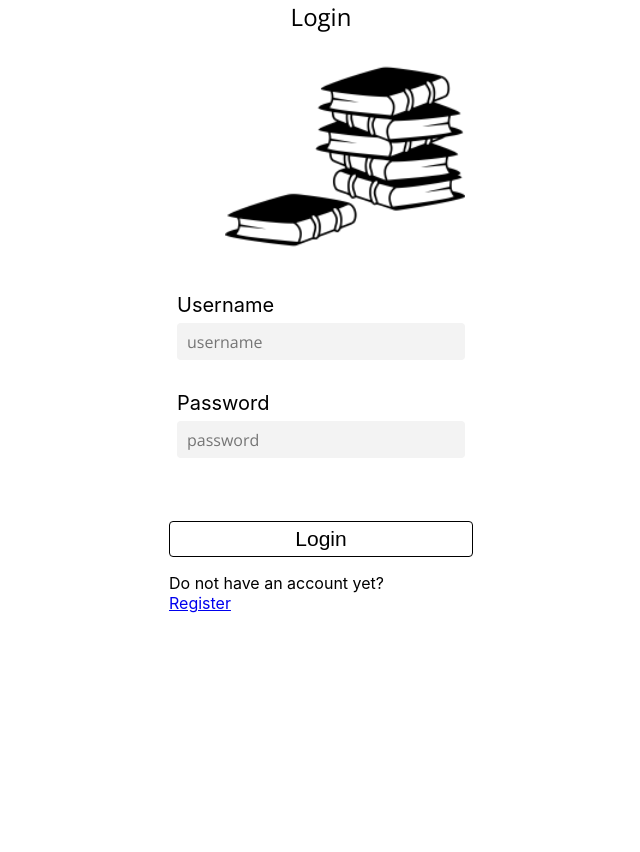
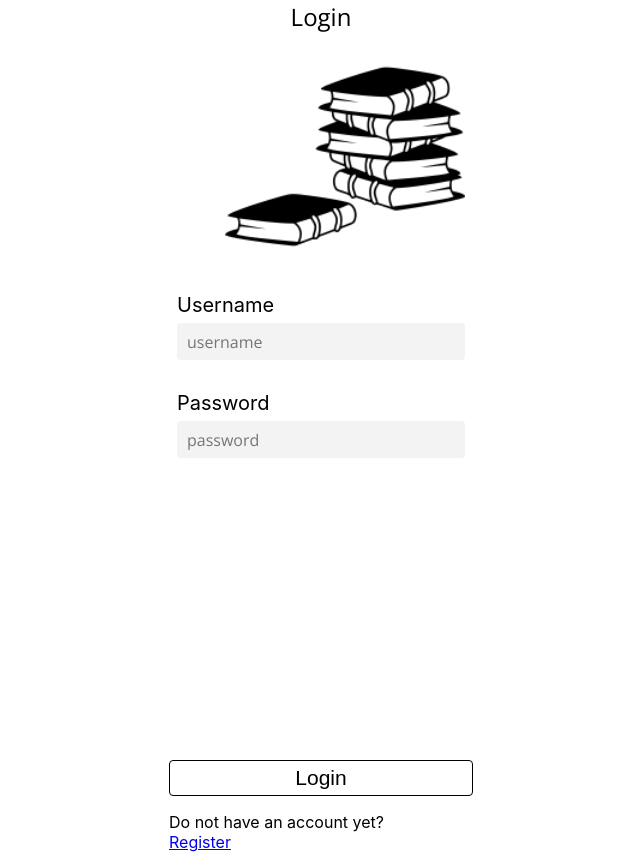
Before and after one commit to ynechaieva/React_BooksClub, a React (Create React App) app: page / in a window 1280 px wide. Shown: the whole page, without its empty margins (319-959 px from the left). Before the commit the page ends 800 px from the top, so only its background shows below. Built offline with nearby package versions, Linux system fonts and the light colour scheme; data requests are answered from the project's data file.

Commit message:
add stylr for footer

```diff
--- a/src/components/footer.js
+++ b/src/components/footer.js
@@ -1,7 +1,7 @@
 import React from "react";
 
 const Footer = () => {
-  return <div className="footer">FOOTER</div>;
+  return <div className="footer">@Copyright Yevheniia Nechaieva, 2020</div>;
 };
 
 export { Footer };
--- a/src/views/archive.js
+++ b/src/views/archive.js
@@ -32,7 +32,7 @@ class Archive extends Component {
     const archive_list = this.getArchived();
 
     return (
-      <div className="archive-page">
+      <div className="archive-page content-wrap">
         <ul>
           {archive_list.map((elem) => {
             return (
--- a/src/views/home.js
+++ b/src/views/home.js
@@ -118,7 +118,7 @@ class Home extends Component {
   render() {
     const books_list = this.getNotArchived();
     return (
-      <div className="home-page">
+      <div className="home-page content-wrap">
         <FormContainer
           key={"add-book-modal"}
           triggerText={addNewBookText}
--- a/src/views/meeting-point.js
+++ b/src/views/meeting-point.js
@@ -84,7 +84,7 @@ class MeetingPoint extends Component {
 
   render() {
     return (
-      <div className="meeting-point-page">
+      <div className="meeting-point-page content-wrap">
         <div className="calendar-area">
           <label>Select date to discussion a book:</label>
           <DatePicker
--- a/src/views/unvoted.js
+++ b/src/views/unvoted.js
@@ -56,7 +56,7 @@ class UnvotedBooks extends Component {
     const unvoted = this.getUnvoted();
 
     return (
-      <div className="unvoted-page">
+      <div className="unvoted-page content-wrap">
         <div className="unvoted-greetings">
           <div className="sheriff">
             <img src={sheriff} />
--- a/src/wrapper.js
+++ b/src/wrapper.js
@@ -4,6 +4,7 @@ import { Footer } from "./components/footer";
 import "./components/nav/nav.scss";
 import Cookies from "universal-cookie";
 import { COOKIE } from "./actions/types";
+import "./wrapper.scss";
 
 const cookies = new Cookies();
 const Wrapper = (props) => {
--- /dev/null
+++ b/src/wrapper.scss
@@ -0,0 +1,16 @@
+.wrapper {
+  position: relative;
+  min-height: 100vh;
+}
+
+.content-wrap {
+  padding-bottom: 2.5rem;
+}
+
+.footer {
+  position: absolute;
+  bottom: 0;
+  width: 100%;
+  height: 2.5rem;
+  text-align: center;
+}
```
